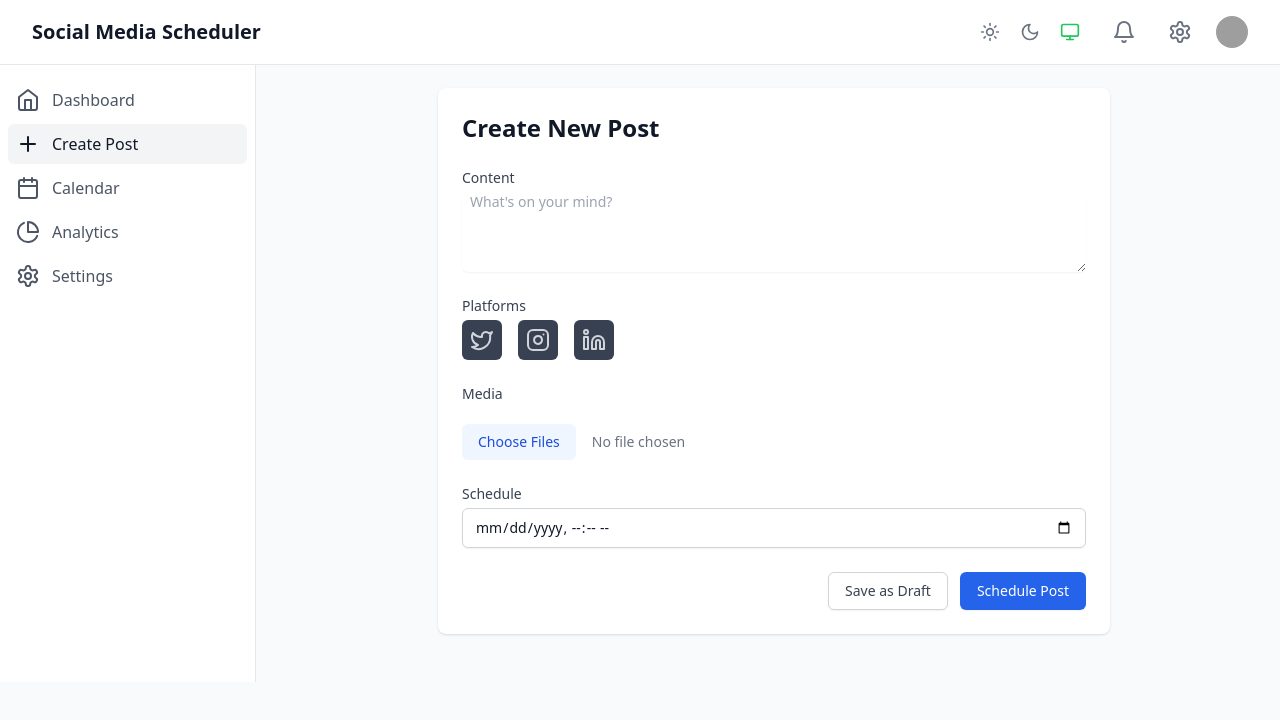
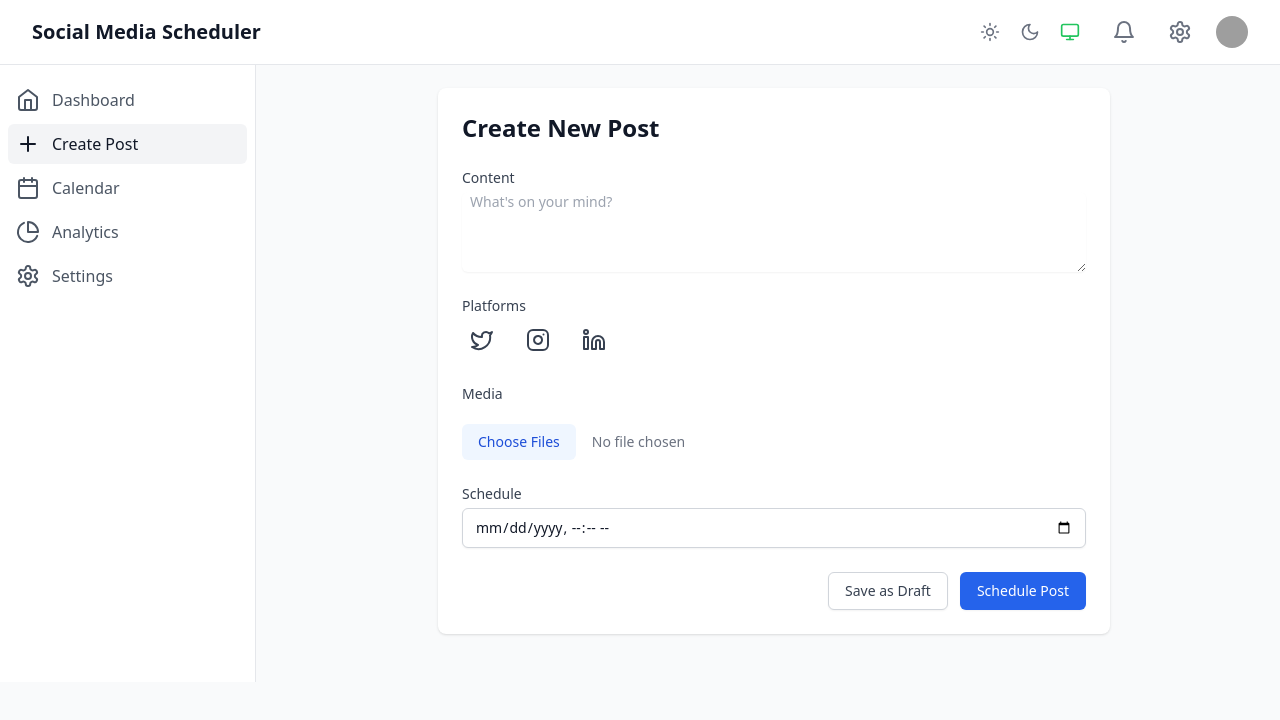
Before and after one commit to Ayyubiy90/social-media-scheduler, a React (Vite) app: page /create in a window 1280 px wide. Shown: the top 720 px of the page. Built offline with nearby package versions, Linux system fonts and the light colour scheme; grey boxes are pictures that could not be loaded.

Commit message:
fix: add hover effect for social media buttons in light mode

```diff
--- a/src/components/PlatformSelector.tsx
+++ b/src/components/PlatformSelector.tsx
@@ -23,7 +23,7 @@ export function PlatformSelector({ selected, onChange }: PlatformSelectorProps)
         className={`p-2 rounded-md ${
           selected.includes('twitter')
             ? 'bg-blue-900 text-blue-100'
-            : 'bg-gray-700 text-gray-300'
+            : 'bg-white text-gray-700 hover:bg-gray-200 dark:bg-gray-700 dark:text-gray-300'
         } dark:hover:bg-gray-600`}
       >
         <Twitter className="h-6 w-6" />
@@ -34,7 +34,7 @@ export function PlatformSelector({ selected, onChange }: PlatformSelectorProps)
         className={`p-2 rounded-md ${
           selected.includes('instagram')
             ? 'bg-pink-900 text-pink-100'
-            : 'bg-gray-700 text-gray-300'
+            : 'bg-white text-gray-700 hover:bg-gray-200 dark:bg-gray-700 dark:text-gray-300'
         } dark:hover:bg-gray-600`}
       >
         <Instagram className="h-6 w-6" />
@@ -45,7 +45,7 @@ export function PlatformSelector({ selected, onChange }: PlatformSelectorProps)
         className={`p-2 rounded-md ${
           selected.includes('linkedin')
             ? 'bg-blue-900 text-blue-100'
-            : 'bg-gray-700 text-gray-300'
+            : 'bg-white text-gray-700 hover:bg-gray-200 dark:bg-gray-700 dark:text-gray-300'
         } dark:hover:bg-gray-600`}
       >
         <Linkedin className="h-6 w-6" />
```
